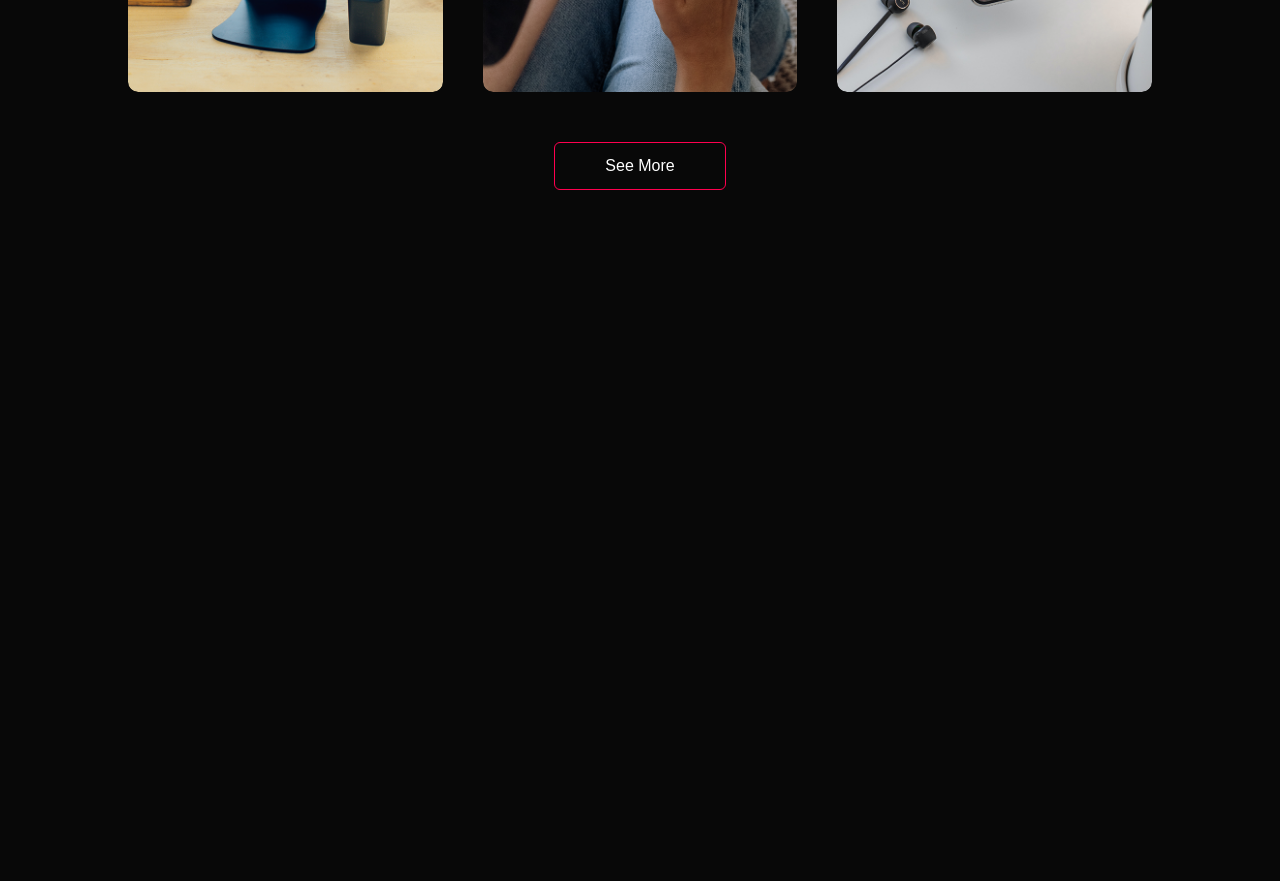
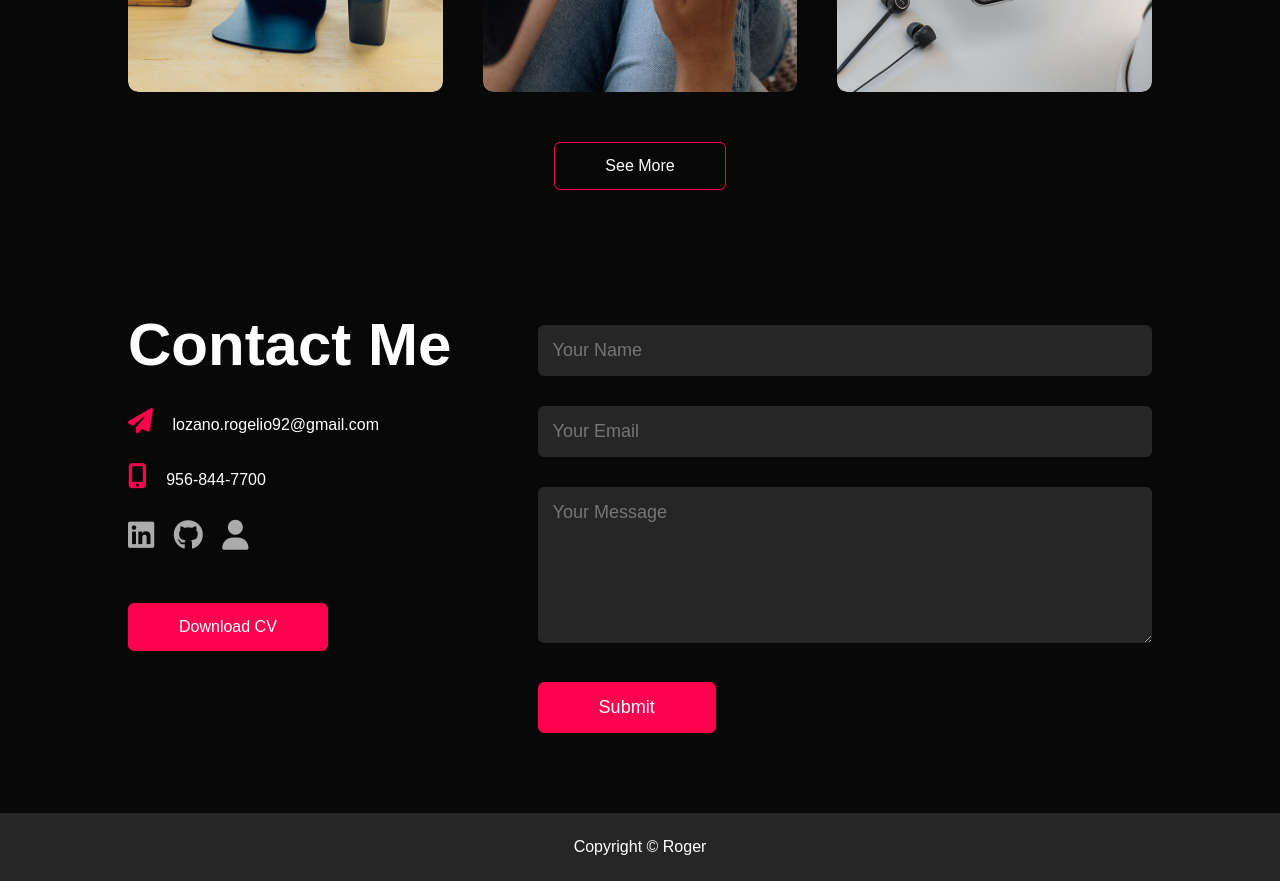
Before and after one commit to LozanoRogelio/Resume-Portfolio, a website: page index.html in a window 1280 px wide. Shown: the part 2180-3061 px from the top of the page. Before the commit the page ends 2480 px from the top, so only its background shows below. Drawn offline with Linux system fonts and the light colour scheme.

Commit message:
Added a contact me section as well as anchor tags to redirect to social media

```diff
--- a/css/style.css
+++ b/css/style.css
@@ -297,3 +297,84 @@ nav ul li a:hover::after {
 .btn:hover {
     background: #ff004f;
 }
+
+/*Contact Section*/
+
+.contact-title {
+    font-size: 60px;
+    font-weight: 600;
+    color: #fff;
+}
+
+.contact-left {
+    flex-basis: 35%;
+}
+
+.contact-right {
+    flex-basis: 60%;
+}
+
+.contact-left p {
+    margin-top: 30px;
+}
+
+.contact-left p i {
+    color: #ff004f;
+    margin-right: 15px;
+    font-size: 25px;
+}
+
+.social-icons {
+    margin-top: 30px;
+}
+
+.social-icons a {
+    text-decoration: none;
+    font-size: 30px;
+    margin-right: 15px;
+    color: #ababab;
+    display: inline-block;
+    transition: transform 0.5s;
+}
+
+.social-icons a:hover {
+    color: #ff004f;
+    transform: translateY(-5px);
+}
+
+.btn.btn2 {
+    display: inline-block;
+    background: #ff004f;
+}
+
+.contact-right form {
+    width: 100%;
+}
+
+form input, form textarea {
+    width: 100%;
+    border: 0;
+    outline: none;
+    background: #262626;
+    padding: 15px;
+    margin: 15px 0;
+    color: #fff;
+    font-size: 18px;
+    border-radius: 6px;
+}
+
+form .btn2 {
+    padding: 14px 60px;
+    font-size: 18px;
+    margin-top: 20px;
+    cursor: pointer;
+}
+
+.copyright {
+    width: 100%;
+    text-align: center;
+    padding: 25px 0;
+    background: #262626;
+    font-weight: 300;
+    margin-top: 20px;
+}
--- a/index.html
+++ b/index.html
@@ -128,7 +128,34 @@
     </div>
 
 <!--    Contact Section -->
-
+    <div id="contact">
+        <div class="container">
+            <div class="row">
+                <div class="contact-left">
+                    <h1 class="contact-title">Contact Me</h1>
+                    <p><i class="fa-sharp fa-solid fa-paper-plane"></i> lozano.rogelio92@gmail.com</p>
+                    <p><i class="fa-solid fa-mobile-screen-button"></i> 956-844-7700</p>
+                    <div class="social-icons">
+                        <a href="https://www.linkedin.com/in/lozanorogelio/"><i class="fa-brands fa-linkedin"></i></a>
+                        <a href="https://github.com/LozanoRogelio"><i class="fa-brands fa-github"></i></a>
+                        <a href="https://alumni.codeup.com/students/1604"><i class="fa-solid fa-user"></i></a>
+                    </div>
+                    <a href="images/Rogelio_Lozano_Resume.pdf" download class="btn btn2">Download CV</a>
+                </div>
+                <div class="contact-right">
+                    <form>
+                        <input type="text" name="Name" placeholder="Your Name" required>
+                        <input type="email" name="email" placeholder="Your Email" required>
+                        <textarea name="Message" rows="6" placeholder="Your Message"></textarea>
+                        <button type="submit" class="btn btn2">Submit</button>
+                    </form>
+                </div>
+            </div>
+        </div>
+        <div class="copyright">
+            <p>Copyright © Roger</p>
+        </div>
+    </div>
 
     <script>
         let tabLinks = document.getElementsByClassName("tab-links")
```
Also changed, not shown: 1 other file.
